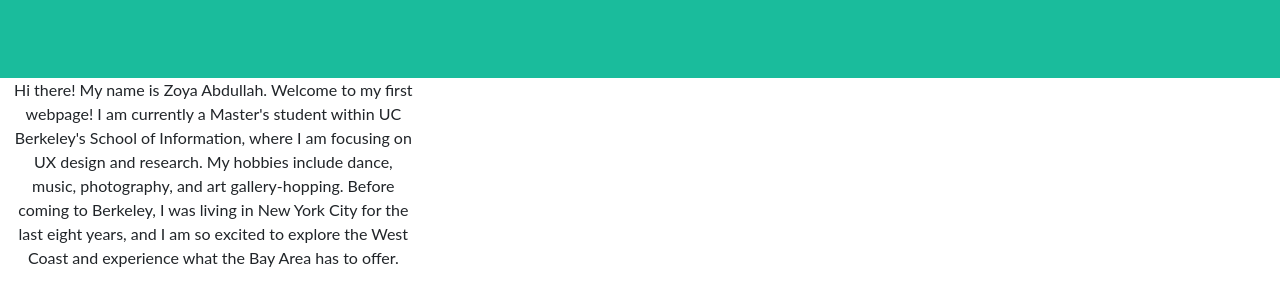
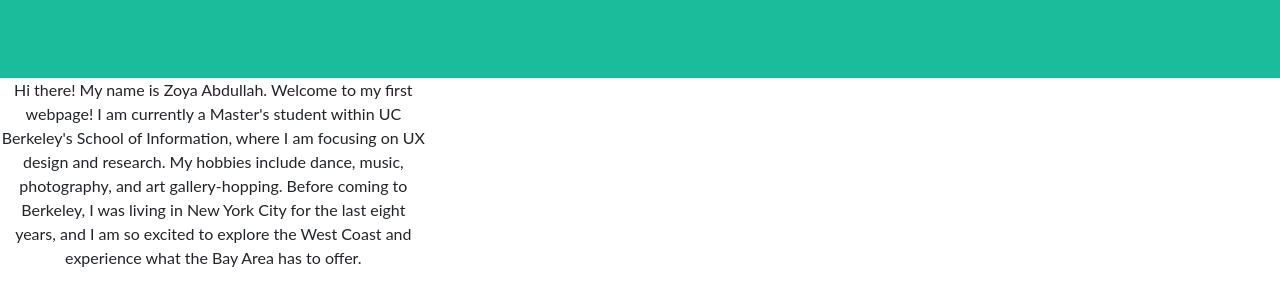
Before and after one commit to zoyaa314/zoyaa314.github.io, a plain HTML site: page index.html in a window 1280 px wide. Shown: the part 358-664 px from the top of the page. Drawn offline with Linux system fonts and the light colour scheme.

Commit message:
Update index.html

```diff
--- a/index.html
+++ b/index.html
@@ -36,7 +36,6 @@
         <section class="text-center">
 
             <div class="col-md-6 col-lg-4 mb-5">
-            <div class="container d-flex align-items-center flex-column">
                 <!-- put your bio paragraph here; remember to use the correct html tags -->
                 <p>Hi there! My name is Zoya Abdullah. Welcome to my first webpage! I am currently a Master's student within UC Berkeley's School of Information, where I am focusing on UX design and research. My hobbies include dance, music, photography, and art gallery-hopping. Before coming to Berkeley, I was living in New York City for the last eight years, and I am so excited to explore the West Coast and experience what the Bay Area has to offer.</p>
 
```
